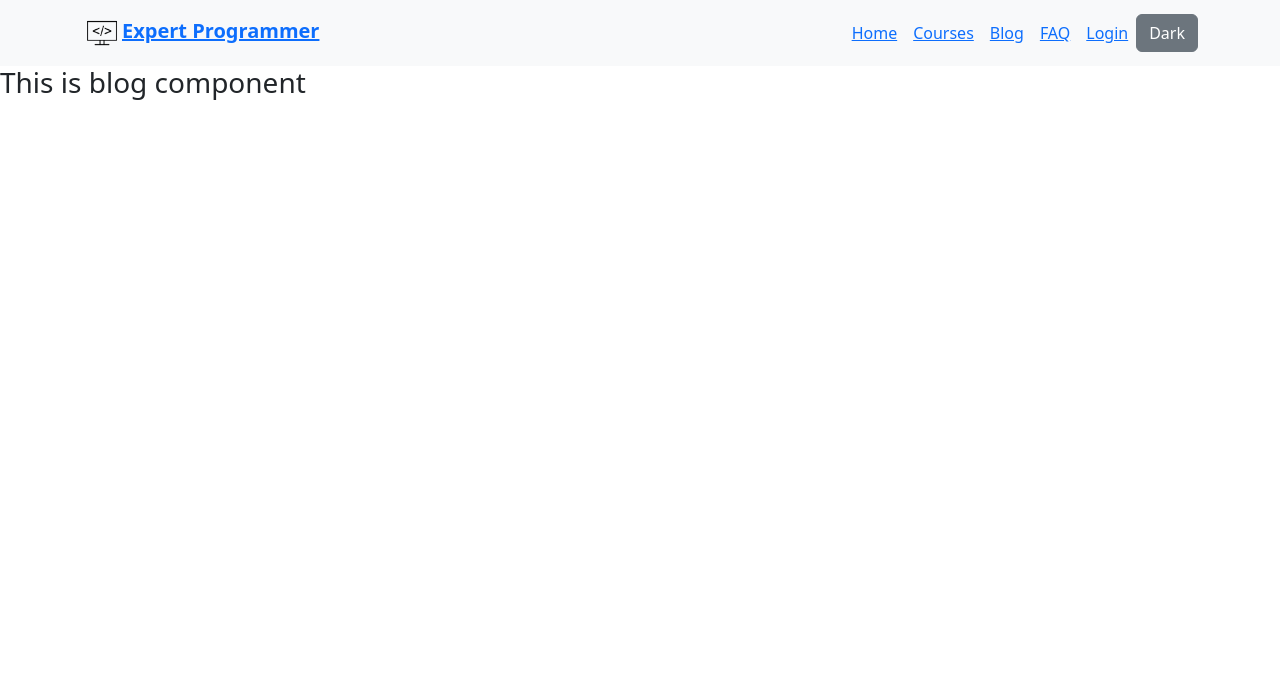
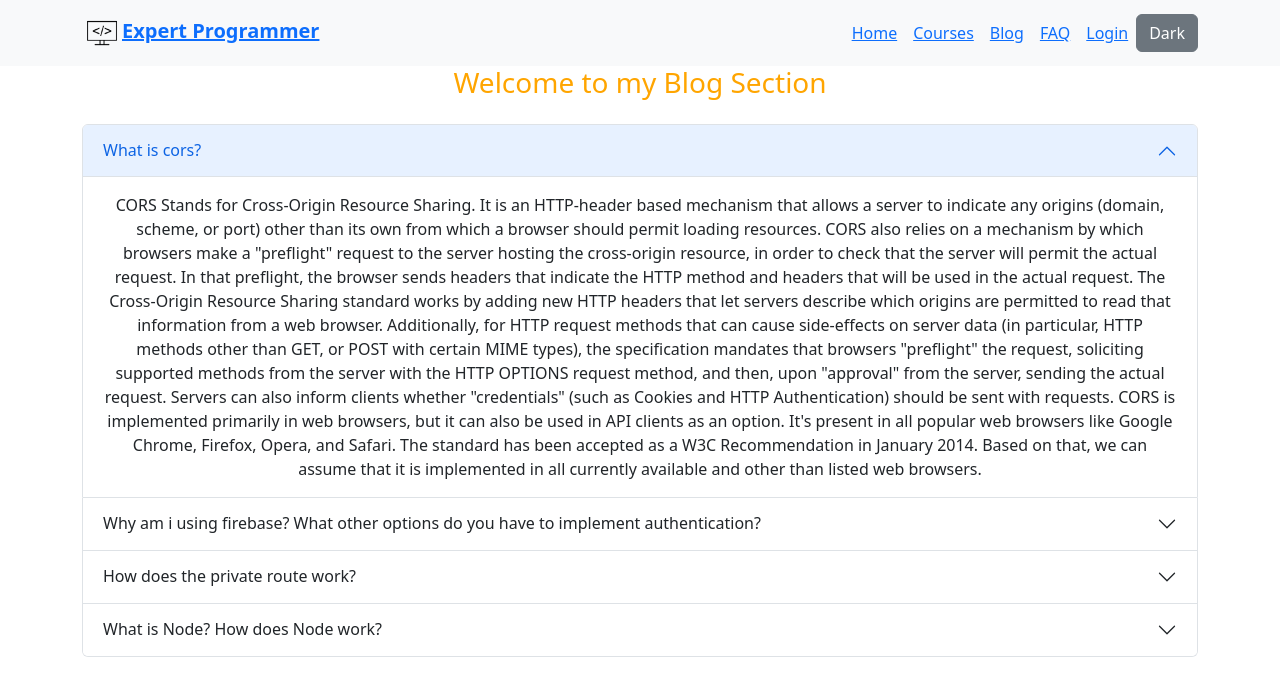
Before and after one commit to mohammad-sumon/my-tenth-assignment-client, a React (Create React App) app: page /blog in a window 1280 px wide. Shown: the top 696 px of the page. Built offline with nearby package versions, Linux system fonts and the light colour scheme.

Commit message:
blog section added

```diff
--- a/src/pages/Blog/Blog.js
+++ b/src/pages/Blog/Blog.js
@@ -1,11 +1,108 @@
-import React from 'react';
+import React from "react";
+import { Container } from "react-bootstrap";
+import Accordion from "react-bootstrap/Accordion";
 
 const Blog = () => {
-    return (
-        <div>
-            <h3>This is blog component</h3>
-        </div>
-    );
+  return (
+    <div className="text-center">
+      <h3 style={{ color: "orange" }}>Welcome to my Blog Section</h3>
+      <Container className="mt-4">
+        <Accordion defaultActiveKey="0">
+          <Accordion.Item eventKey="0">
+            <Accordion.Header>What is cors?</Accordion.Header>
+            <Accordion.Body>
+              CORS Stands for Cross-Origin Resource Sharing. It is an
+              HTTP-header based mechanism that allows a server to indicate any
+              origins (domain, scheme, or port) other than its own from which a
+              browser should permit loading resources. CORS also relies on a
+              mechanism by which browsers make a "preflight" request to the
+              server hosting the cross-origin resource, in order to check that
+              the server will permit the actual request. In that preflight, the
+              browser sends headers that indicate the HTTP method and headers
+              that will be used in the actual request. The Cross-Origin Resource
+              Sharing standard works by adding new HTTP headers that let servers
+              describe which origins are permitted to read that information from
+              a web browser. Additionally, for HTTP request methods that can
+              cause side-effects on server data (in particular, HTTP methods
+              other than GET, or POST with certain MIME types), the
+              specification mandates that browsers "preflight" the request,
+              soliciting supported methods from the server with the HTTP OPTIONS
+              request method, and then, upon "approval" from the server, sending
+              the actual request. Servers can also inform clients whether
+              "credentials" (such as Cookies and HTTP Authentication) should be
+              sent with requests. CORS is implemented primarily in web browsers,
+              but it can also be used in API clients as an option. It's present
+              in all popular web browsers like Google Chrome, Firefox, Opera,
+              and Safari. The standard has been accepted as a W3C Recommendation
+              in January 2014. Based on that, we can assume that it is
+              implemented in all currently available and other than listed web
+              browsers.
+            </Accordion.Body>
+          </Accordion.Item>
+          <Accordion.Item eventKey="1">
+            <Accordion.Header>
+              Why am i using firebase? What other options do you have to
+              implement authentication?
+            </Accordion.Header>
+            <Accordion.Body>
+              I choose firebase because it's an Google product. I trust Google
+              very much cz we all know that in the world Google has a vast and
+              experienced lot of highly qualified develpers for exploring and
+              problem solving. There is also many reasons for choosing firebase,
+              cz it Reliable, Fast & Safe Hosting. Provides A Free Start to
+              Newbies.Google Analytics. Firebase Cloud Messaging for
+              Cross-Platform. Free Multi-Platform Firebase Authentication.
+              Firebase Testing Services to Improve App Quality. Increment in
+              Revenues with App Indexing API etc. <br />
+              There are many other options as a alternate of firebase. Such as
+              Back4App, Parse, AWS Amplify, backendless, supabase, appWrite,
+              HASURA, deployd etc.
+            </Accordion.Body>
+          </Accordion.Item>
+          <Accordion.Item eventKey="2">
+            <Accordion.Header>
+              How does the private route work?
+            </Accordion.Header>
+            <Accordion.Body>
+              The react private route component renders child components (
+              children ) if the user is logged in. If not logged in the user is
+              redirected to the /login page with the return url passed in the
+              location state property. It means Private Routes in React Router
+              (also called Protected Routes) require a user being authorized to
+              visit a route (read: page). So if a user is not authorized for a
+              specific page, they cannot access it. The most common example is
+              authentication in a React application where a user can only access
+              the protected pages when they are authorized (which means in this
+              case being authenticated). Authorization goes beyond
+              authentication though. For example, a user can also have roles and
+              permissions which give a user access to specific areas of the
+              application.
+            </Accordion.Body>
+          </Accordion.Item>
+          <Accordion.Item eventKey="3">
+            <Accordion.Header>
+              What is Node? How does Node work?
+            </Accordion.Header>
+            <Accordion.Body>
+              Node.js is an open-source, cross-platform, back-end JavaScript
+              runtime environment that runs on a JavaScript Engine and executes
+              JavaScript code outside a web browser, which was designed to build
+              scalable network applications. <br />
+              It is a used as backend service where javascript works on the
+              server-side of the application. This way javascript is used on
+              both frontend and backend. Node. js runs on chrome v8 engine which
+              converts javascript code into machine code, it is highly scalable,
+              lightweight, fast, and data-intensive. Several features make
+              Node.js a popular choice for software architects. It is
+              asynchronous, event-driven, and swift. It is also highly scalable
+              even though it is single-threaded, and Node.js applications never
+              buffer any data.
+            </Accordion.Body>
+          </Accordion.Item>
+        </Accordion>
+      </Container>
+    </div>
+  );
 };
 
 export default Blog;
```
